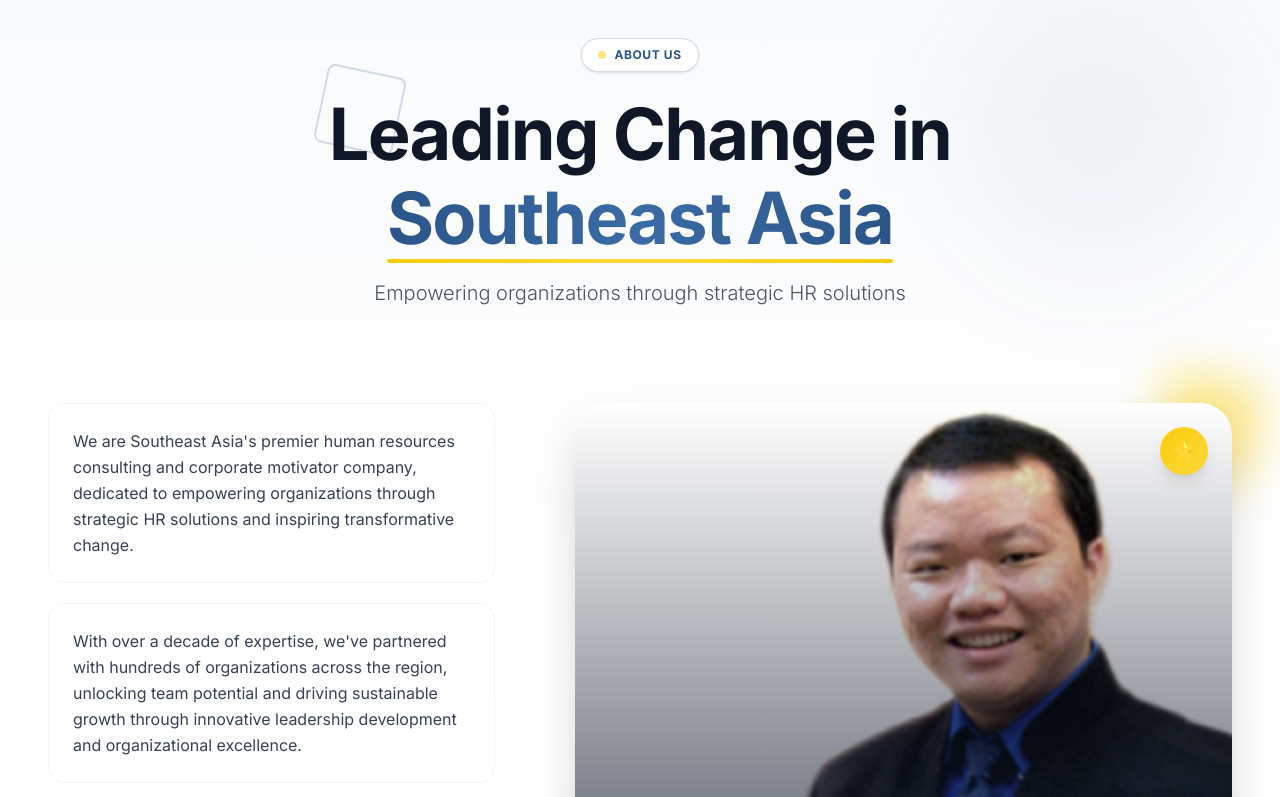
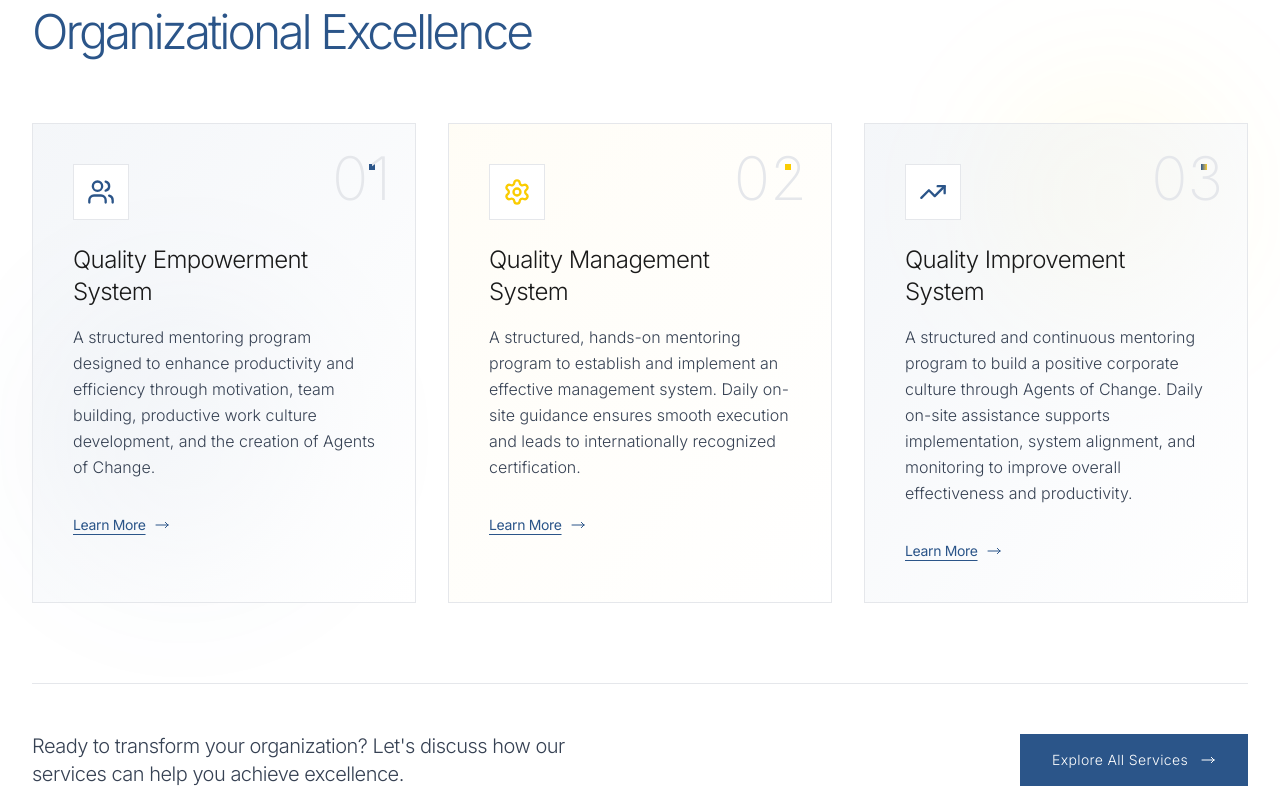
Before and after one commit to totalquality-id/totalquality, a Next.js app: page / in a window 1280 px wide. Shown: the part 1763-2560 px from the top of the page. Built offline with nearby package versions, Linux system fonts and the light colour scheme.

Commit message:
`feat: updated components and layout with new ServiceSection and styling changes`

```diff
--- a/src/app/page.tsx
+++ b/src/app/page.tsx
@@ -7,12 +7,14 @@ import Career from "@/components/Career";
 import Forum from "@/components/Forum";
 import SelfAssessment from "@/components/SelfAssessment";
 import AboutSection from "@/components/AboutSection";
+import ServiceSection from "@/components/ServiceSection";
 
 export default function HomePage() {
   return (
     <>
       <Hero />
       <AboutSection />
+      <ServiceSection />
       <About />
       <Services />
       <Events />
--- a/src/components/AboutSection.tsx
+++ b/src/components/AboutSection.tsx
@@ -79,8 +79,8 @@ export default function AboutSection() {
   return (
     <section
       ref={sectionRef}
-      id="partnership"
-      className="relative py-16 sm:py-20 lg:py-24 bg-white"
+      id="about-section"
+      className="relative py-8 sm:py-10 lg:py-12 bg-white"
       style={{ fontFamily: "Inter, system-ui, sans-serif" }}
     >
       <div className="max-w-7xl mx-auto px-4 sm:px-6 lg:px-8">
--- a/src/components/Hero.tsx
+++ b/src/components/Hero.tsx
@@ -98,7 +98,6 @@ export default function Hero() {
                 onClick={(e) => handleSmoothScroll(e, box.link)}
                 className="relative group overflow-hidden shadow-lg transition-all duration-500 flex flex-col bg-white h-48 cursor-pointer"
               >
-                {/* Image Container - akan expand saat hover */}
                 <div className="absolute inset-0 w-full h-40 group-hover:h-full transition-all duration-500 overflow-hidden">
                   <Image
                     src={box.image}
@@ -106,11 +105,9 @@ export default function Hero() {
                     fill
                     className="object-cover transform transition-transform duration-500 group-hover:scale-110"
                   />
-                  {/* Dark overlay on hover */}
                   <div className="absolute inset-0 bg-black/0 group-hover:bg-black/50 transition-all duration-500" />
                 </div>
 
-                {/* Button - positioned right side */}
                 <div className="absolute top-32 right-6 transform -translate-y-1/2 z-40">
                   <button
                     className="flex items-center justify-center bg-[#364153] rounded-full w-12 h-12 shadow-lg hover:bg-[#FACC01] group-hover:bg-transparent transition-colors duration-300"
--- a/src/components/Navbar.tsx
+++ b/src/components/Navbar.tsx
@@ -152,8 +152,8 @@ export default function Navbar() {
             {/* Desktop Navigation */}
             <nav className="hidden lg:block">
               <ul
-                className={`flex items-center gap-4 xl:gap-8 font-light text-sm transition-all duration-700 ease-in-out ${
-                  scrolled ? "text-gray-700" : "text-white"
+                className={`flex items-center gap-4 xl:gap-8 font-light tracking-normal text-sm transition-all duration-700 ease-in-out ${
+                  scrolled ? "text-black" : "text-white"
                 }`}
               >
                 <li>
@@ -208,14 +208,14 @@ export default function Navbar() {
                   {scrolled ? (
                     <a
                       onClick={(e) => handleSmoothScroll(e, "#self-assessment")}
-                      className="px-4 xl:px-6 py-2 xl:py-2.5 rounded-full cursor-pointer transition-all duration-700 ease-in-out hover: bg-transparent border border-gray-300 text-gray-600 hover:bg-white hover:border-[#2B5589]"
+                      className="px-4 xl:px-6 py-2 xl:py-2.5 font-normal rounded-full cursor-pointer transition-all duration-700 ease-in-out hover: bg-transparent border border-gray-300 text-gray-600 hover:bg-white hover:border-[#2B5589]"
                     >
                       Self Assessment
                     </a>
                   ) : (
                     <a
                       onClick={(e) => handleSmoothScroll(e, "#self-assessment")}
-                      className="px-4 xl:px-6 py-2 xl:py-2.5 rounded-full cursor-pointer transition-all duration-700 ease-in-out border border-white text-white hover:bg-white hover:text-[#2B5589]"
+                      className="px-4 xl:px-6 py-2 xl:py-2.5 font-normal rounded-full cursor-pointer transition-all duration-700 ease-in-out border border-white text-white hover:bg-white hover:text-[#2B5589]"
                     >
                       Self Assessment
                     </a>
--- /dev/null
+++ b/src/components/ServiceSection.tsx
@@ -0,0 +1,163 @@
+import { Users, Settings, TrendingUp } from "lucide-react";
+
+export default function ServiceSection() {
+  const services = [
+    {
+      title: "Quality Empowerment System",
+      description:
+        "A structured mentoring program designed to enhance productivity and efficiency through motivation, team building, productive work culture development, and the creation of Agents of Change.",
+      icon: <Users className="w-7 h-7 text-[#2B5589]" />,
+      gradient: "from-[#2B5589]/5 to-white",
+      accentColor: "bg-[#2B5589]",
+      hoverBorder: "hover:border-[#2B5589]/40",
+    },
+    {
+      title: "Quality Management System",
+      description:
+        "A structured, hands-on mentoring program to establish and implement an effective management system. Daily on-site guidance ensures smooth execution and leads to internationally recognized certification.",
+      icon: <Settings className="w-7 h-7 text-[#FACC01]" />,
+      gradient: "from-[#FACC01]/5 to-white",
+      accentColor: "bg-[#FACC01]",
+      hoverBorder: "hover:border-[#FACC01]/40",
+    },
+    {
+      title: "Quality Improvement System",
+      description:
+        "A structured and continuous mentoring program to build a positive corporate culture through Agents of Change. Daily on-site assistance supports implementation, system alignment, and monitoring to improve overall effectiveness and productivity.",
+      icon: <TrendingUp className="w-7 h-7 text-[#2B5589]" />,
+      gradient: "from-[#2B5589]/5 to-white",
+      accentColor: "bg-gradient-to-r from-[#2B5589] to-[#FACC01]",
+      hoverBorder: "hover:border-[#2B5589]/40",
+    },
+  ];
+
+  return (
+    <section
+      id="services-section"
+      className="relative py-8 sm:py-10 lg:py-12 bg-white"
+      style={{ fontFamily: "Inter, system-ui, sans-serif" }}
+    >
+      {/* Subtle Background Elements */}
+      <div className="absolute top-1/4 right-10 w-64 h-64 bg-[#FACC01]/5 rounded-full blur-3xl" />
+      <div className="absolute bottom-1/4 left-10 w-72 h-72 bg-[#2B5589]/5 rounded-full blur-3xl" />
+
+      <div className="max-w-7xl mx-auto px-4 sm:px-6 lg:px-8 relative">
+        {/* Section Header */}
+        <div className="mb-12 sm:mb-16">
+          <h2 className="text-base sm:text-2xl md:text-xl lg:text-2xl font-light tracking-tighter text-[#364153] mb-1">
+            What We Offer
+          </h2>
+          <div className="w-full h-[1px] bg-gray-300 mb-8"></div>
+
+          <div className="max-w-4xl">
+            <h3 className="text-3xl sm:text-4xl md:text-5xl lg:text-6xl font-extralight tracking-tighter text-[#1a1a1a] md:leading-14 lg:leading-16 mb-6">
+              Comprehensive Solutions for{" "}
+              <span className="text-[#2B5589] font-light text-2xl sm:text-3xl md:text-4xl lg:text-5xl">
+                Organizational Excellence
+              </span>
+            </h3>
+          </div>
+        </div>
+
+        {/* Services Grid */}
+        <div className="grid md:grid-cols-2 lg:grid-cols-3 gap-6 lg:gap-8 mb-12">
+          {services.map((service, index) => (
+            <div
+              key={index}
+              className={`group relative p-8 lg:p-10 bg-gradient-to-br ${service.gradient} border border-gray-200 ${service.hoverBorder} hover:shadow-lg transition-all duration-500 overflow-hidden`}
+            >
+              {/* Hover Background Effect */}
+              <div className="absolute inset-0 bg-gradient-to-br from-white/50 to-transparent opacity-0 group-hover:opacity-100 transition-opacity duration-500" />
+
+              {/* Content */}
+              <div className="relative space-y-6">
+                {/* Icon */}
+                <div className="flex items-start justify-between">
+                  <div className="w-14 h-14 bg-white border border-gray-200 flex items-center justify-center group-hover:border-gray-300 transition-all duration-300">
+                    {service.icon}
+                  </div>
+
+                  <div
+                    className={`w-1.5 h-1.5 ${service.accentColor} group-hover:w-10 group-hover:h-1.5 transition-all duration-500`}
+                  />
+                </div>
+
+                {/* Title */}
+                <div>
+                  <h3 className="text-xl lg:text-2xl font-light tracking-tight text-[#1a1a1a] mb-4 group-hover:text-[#2B5589] transition-colors duration-300">
+                    {service.title}
+                  </h3>
+                  <p className="text-sm lg:text-base text-[#364153] leading-relaxed font-light">
+                    {service.description}
+                  </p>
+                </div>
+
+                {/* CTA Link */}
+                <div className="pt-2">
+                  <a
+                    href="/services"
+                    className="inline-flex items-center gap-2 text-sm text-[#2B5589] tracking-tight font-normal underline underline-offset-4 decoration-1 hover:text-[#1E3F69] group-hover:gap-3 transition-all duration-300"
+                  >
+                    <span>Learn More</span>
+                    <svg
+                      className="w-4 h-4 group-hover:translate-x-1 transition-transform duration-300"
+                      fill="none"
+                      stroke="currentColor"
+                      viewBox="0 0 24 24"
+                    >
+                      <path
+                        strokeLinecap="round"
+                        strokeLinejoin="round"
+                        strokeWidth={1.5}
+                        d="M17 8l4 4m0 0l-4 4m4-4H3"
+                      />
+                    </svg>
+                  </a>
+                </div>
+              </div>
+
+              {/* Number Indicator */}
+              <div className="absolute top-6 right-6 text-6xl font-extralight text-gray-200 group-hover:text-gray-300 transition-colors duration-500 select-none">
+                0{index + 1}
+              </div>
+            </div>
+          ))}
+        </div>
+
+        {/* Bottom CTA */}
+        <div className="mt-16 sm:mt-20 border-t border-gray-200 pt-12">
+          <div className="flex flex-col sm:flex-row items-start sm:items-center justify-between gap-6">
+            <div className="max-w-xl">
+              <p className="text-base sm:text-lg lg:text-xl font-light tracking-tight text-[#364153]">
+                Ready to transform your organization? Let&apos;s discuss how our
+                services can help you achieve excellence.
+              </p>
+            </div>
+
+            <a
+              href="/services"
+              className="group inline-flex items-center gap-3 bg-[#2B5589] text-white font-light px-8 py-4 hover:bg-[#1E3F69] transition-all duration-300"
+            >
+              <span className="text-sm tracking-wide">
+                Explore All Services
+              </span>
+              <svg
+                className="w-4 h-4 group-hover:translate-x-2 transition-transform duration-300"
+                fill="none"
+                stroke="currentColor"
+                viewBox="0 0 24 24"
+              >
+                <path
+                  strokeLinecap="round"
+                  strokeLinejoin="round"
+                  strokeWidth={1.5}
+                  d="M17 8l4 4m0 0l-4 4m4-4H3"
+                />
+              </svg>
+            </a>
+          </div>
+        </div>
+      </div>
+    </section>
+  );
+}
```
